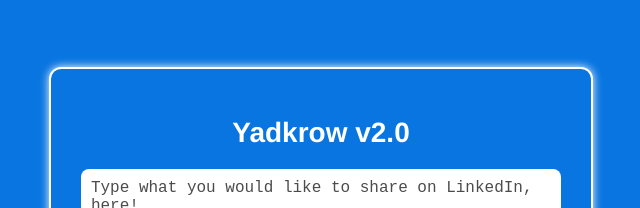
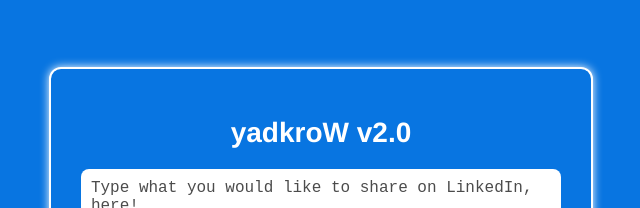
Before and after one commit to quincho-cr/yadkrow, a Vue app in the folder yadkrow-v2/: page / in a window 1280 px wide. Shown: the part 184-392 px from the top of the page, without its empty margins (319-959 px from the left). Built offline with nearby package versions, Linux system fonts and the light colour scheme.

Commit message:
I prefer to have the W uppercase than the Y

```diff
--- a/yadkrow-v2/src/App.vue
+++ b/yadkrow-v2/src/App.vue
@@ -1,7 +1,7 @@
 <template>
   <div class="container">
     <form @submit.prevent="submitPost" class="form">
-      <h1 class="title">Yadkrow v2.0</h1>
+      <h1 class="title">yadkroW v2.0</h1>
 
       <textarea v-model="postContent" placeholder="Type what you would like to share on LinkedIn, here!" required
         class="input"></textarea>
```
